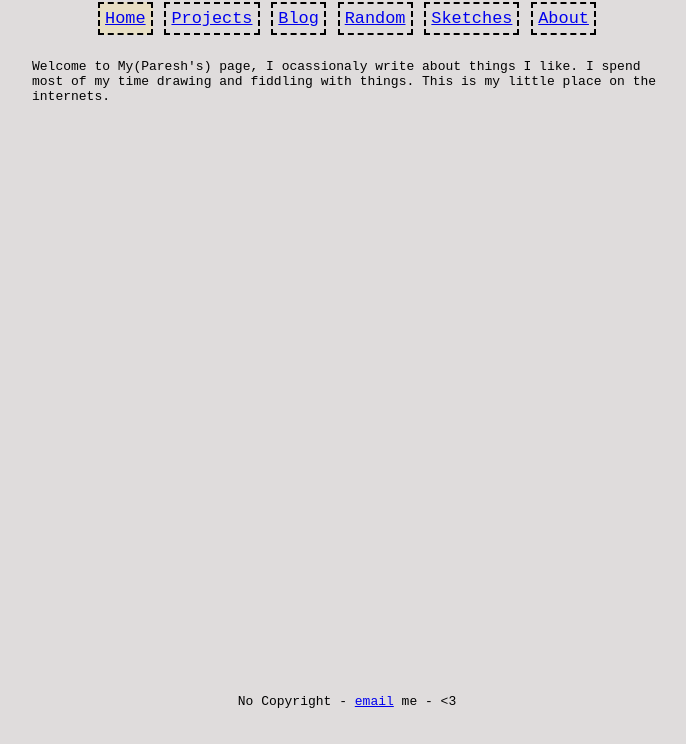
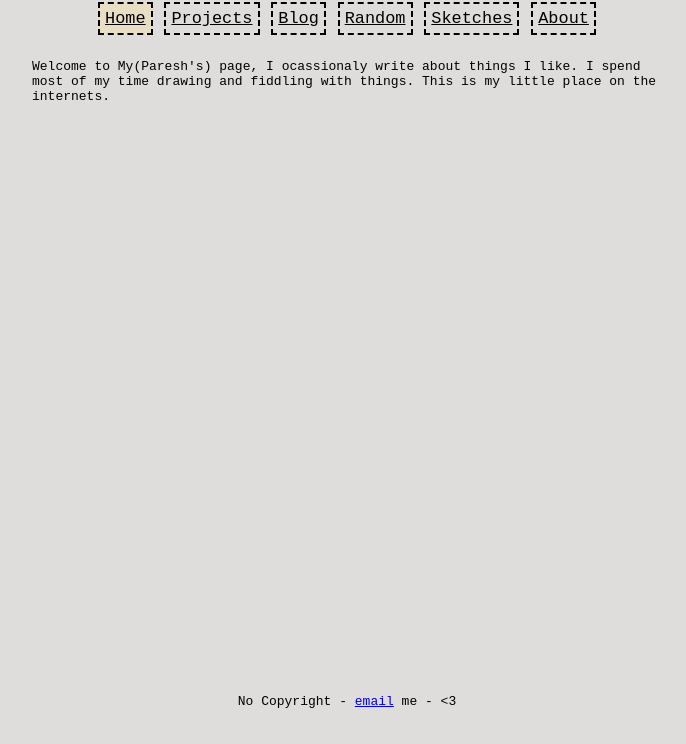
Before and after one commit to pareshchouhan/futuretraxex, a plain HTML site: page index.html in a window 1280 px wide. Shown: the part 56-800 px from the top of the page, without its empty margins (293-979 px from the left). Drawn offline with Linux system fonts and the light colour scheme.

Commit message:
CSS styles

```diff
--- a/css/style.css
+++ b/css/style.css
@@ -29,6 +29,10 @@ nav > ul > li {
     border : 2px dashed black;
     display : inline;
     font-size: 1.3em;
+}
+
+nav > ul > li > a {
+    color : black;
 }
 
 nav > ul > li > a:visited {
```
